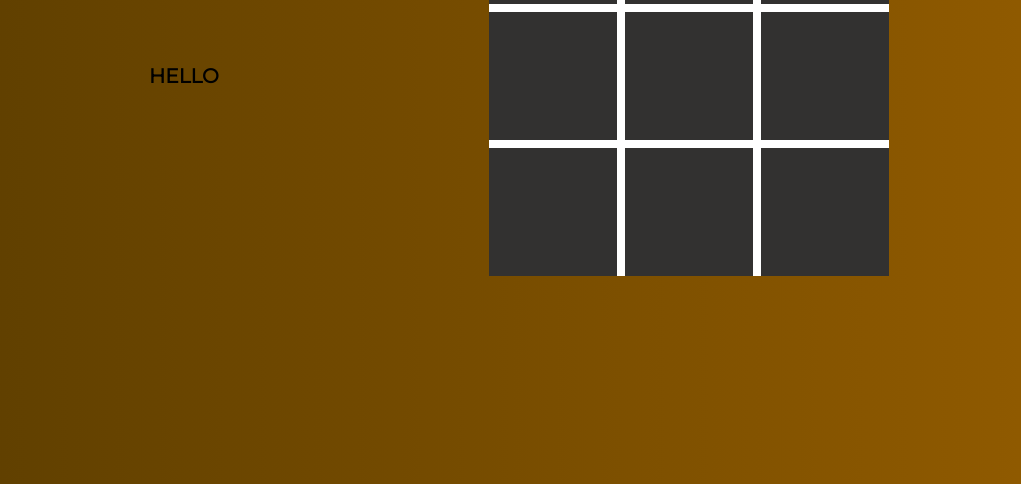
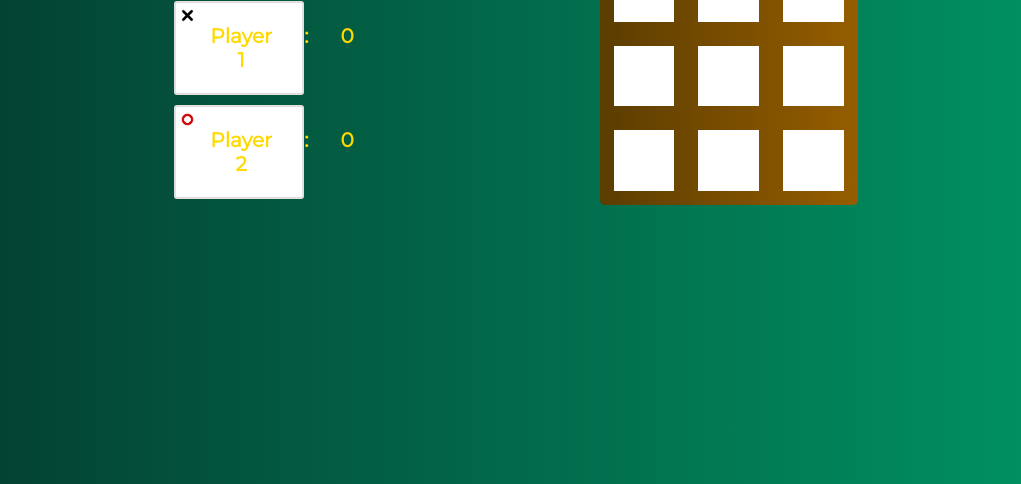
Before and after one commit to MeetingAvoider/Tic-Tac-Toe-Game, a plain HTML site: page index.html in a window 1280 px wide. Shown: the part 332-816 px from the top of the page, without its empty margins (129-1150 px from the left). Drawn offline with Linux system fonts and the light colour scheme; a web font is replaced by a local one.

Commit message:
info updated

```diff
--- a/index.html
+++ b/index.html
@@ -8,7 +8,29 @@
     <title>Tic-Tac-Toe</title>
   </head>
   <body>
-    <h1>HELLO</h1>
+    <div id="info">
+      <h2 id="info__title">TIC TAC TOE</h2>
+      <div class="info__player">
+        <img
+          src="assets/cross.png"
+          alt="Player 1 icon"
+          class="info__player__icon"
+        />
+        <h1 id="info__player__name1">Player 1</h1>
+        <h1>:</h1>
+        <h1 id="info__player__score1">0</h1>
+      </div>
+      <div class="info__player">
+        <img
+          src="assets/circle.png"
+          alt="Player 2 icon"
+          class="info__player__icon"
+        />
+        <h1 id="info__player__name2">Player 2</h1>
+        <h1>:</h1>
+        <h1 id="info__player__score2">0</h1>
+      </div>
+    </div>
 
       <div id="grid">
         <div id="grid__square1" class="grid__sqaure"></div>
--- a/style.css
+++ b/style.css
@@ -4,12 +4,12 @@
     box-sizing: border-box;
     margin: 0;
     padding: 0;
-    --bg-green: linear-gradient(
+    --bg-brown: linear-gradient(
         90deg,
         rgba(91, 61, 0, 1) 0%,
         rgba(149, 93, 0, 1) 100%
     );
-    --bg-brown: linear-gradient(
+    --bg-green: linear-gradient(
         90deg,
         rgba(4, 57, 46, 1) 0%,
         rgba(0, 153, 102, 1) 100%
@@ -43,13 +43,79 @@ body {
     grid-template-columns: repeat(3, 1fr);
     height: 40rem;
     width: 40rem;
-    gap:0.8rem;
+    /* gap:0.8rem; */
+    background: var(--bg-brown);
+
+}
+/* INFO */
+
+#info {
+    text-align: center;
+    width: 15rem;
+    color: var(--text-gold);
+  }
+
+  #info__title {
+    font-size: 2rem;
+  }
+
+  .info__player {
+    display: flex;
+    justify-content: space-between;
+    margin: 1rem;
+    padding: 0.5rem;
+    border-radius: 0.3rem;
+    border: var(--border);
+    color: var(--dark);
     background: var(--bg-white);
-}
+  }
+
+  .info__player__icon {
+    height: 1.3rem;
+    padding-top: 0.13rem;
+  }
+
+  .cross {
+    background-image: url(assets/cross.png);
+  }
+
+  .circle {
+    background-image: url(assets/circle.png);
+  }
+
+  .cross,
+  .circle {
+    background-size: cover;
+  }
+
+  /* GRID */
+
+  #grid {
+    display: grid;
+    grid-template-columns: repeat(3, 1fr);
+    height: 25rem;
+    width: 25rem;
+    grid-gap: 0.4rem;
+    padding: 0.4rem;
+    border-radius: 0.5rem;
+    background: var(--bg-brown);
+  }
+
+  .grid__square {
+    background-color: var(--bg-white);
+    border-radius: 0.3rem;
+    border: var(--border);
+  }
+
+  .grid__square:hover {
+    cursor: pointer;
+  }
 /* GRID */
 
 .grid__sqaure {
-    background-color: rgb(50, 49, 48);
+    background-color:var(--bg-white);
+    margin: 1rem;
+
 }
 h1{
     margin: 0;
```
